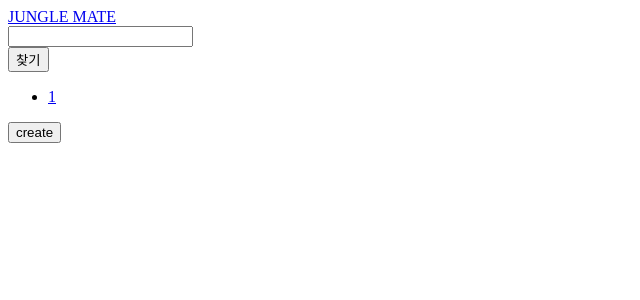
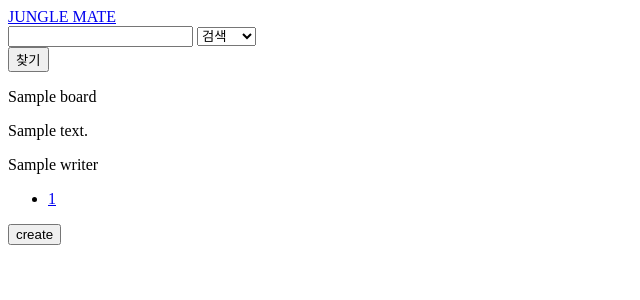
Before and after one commit to hunkicho/JungleMate_0week, a Flask app: page /main/1 in a window 1280 px wide. Shown: the top 300 px of the page, without its empty margins (0-640 px from the left). Run offline with Flask 2, Linux system fonts and the light colour scheme; the visitor is signed in with stand-in values (Sample User, id 1); a database or web service that is not in the repository returns one stand-in record (values such as "Sample title").

Commit message:
search edit

```diff
--- a/app.py
+++ b/app.py
@@ -22,15 +22,29 @@ def loginform():
 def boot():
     return render_template('about.html')
 
-@app.route('/main/<page_idx>')
+@app.route('/main/<page_idx>', methods=['POST','GET'] )
 def main(page_idx=1):
     #session.pop('id',None)
     sess_check() #세션체크 메소드
     sess_id = session['id'] #세션 체크
 
-    board_list=list(db.board.find({}))
+    kw = ""
+    searchType =  ""
 
-    paging_data={"currentPage":int(page_idx),
+    if request.method == "POST":
+        kw = request.form['search_kw']
+        searchType = request.form['searchType']
+
+    if kw is not None and kw != "":
+        if searchType is not None and searchType != "":
+            board_list = list(db.board.find({searchType : {"$regex" : kw}}))
+        else:
+            board_list = list(db.board.find({"$or" :[{"title":{"$regex" : kw}}, {"comment":{"$regex" : kw}}, {"writer": {"$regex" : kw}}]}))
+    else:
+        board_list = list(db.board.find({}))
+
+    paging_data={
+                "currentPage":int(page_idx),
                 "pageCount":4,
                 "dataperPage":8,
                 "totalData":len(board_list),
@@ -41,7 +55,7 @@ def main(page_idx=1):
     if paging_data['last'] > paging_data['totalData']//paging_data['dataperPage']+1:
         paging_data['last']=paging_data['totalData']//paging_data['dataperPage']+1
 
-    page_board=board_list[(int(page_idx)-1)*8+1:int(page_idx)*8]
+    page_board=board_list[(((int(page_idx)-1)*8+1))-1 : (int(page_idx)*8)-1]
 
     return render_template("main.html", board_list=page_board, id = sess_id, paging=paging_data)
 
--- /dev/null
+++ b/templates/commonbodyend.html
@@ -0,0 +1 @@
+</div>
--- /dev/null
+++ b/templates/commonscript.html
@@ -0,0 +1,4 @@
+<!-- Bootstrap core JS-->
+<script src="https://cdn.jsdelivr.net/npm/bootstrap@5.1.3/dist/js/bootstrap.bundle.min.js"></script>
+<!-- Core theme JS-->
+<script src="{{ url_for('static', filename='scripts.js') }}" ></script>
--- a/templates/main.html
+++ b/templates/main.html
@@ -27,10 +27,20 @@
             </div>
 
             <div class="input-group">
-                    <input type="text" id="search_kw" class="form-control" value="{{ kw or '' }}">
-                    <div class="input-group-append">
-                        <button class="btn btn-outline-secondary" type="button" id="btn_search">찾기</button>
-                    </div>
+              <form name="main" action="/main/1" method="post">
+                <div class="input-group">
+                  <input type="text" name="search_kw" class="form-control" value="{{ kw or '' }}">
+                  <select name="searchType">
+                    <option value="">검색</option>
+                    <option value="title">제목</option>
+                    <option value="writer">작성자</option>
+                    <option value="comment">내용</option>
+                  </select>
+                  <div class="input-group-append">
+                    <button class="btn btn-outline-secondary" type="submit">찾기</button>
+                  </div>
+                </div>
+              </form>
             </div>
         </div>
 
```
Also changed, not shown: templates/boardView.html (+6 -1 lines), templates/commonbodystart.html (added, +19 -0 lines), templates/commonhead.html (added, +8 -0 lines).
